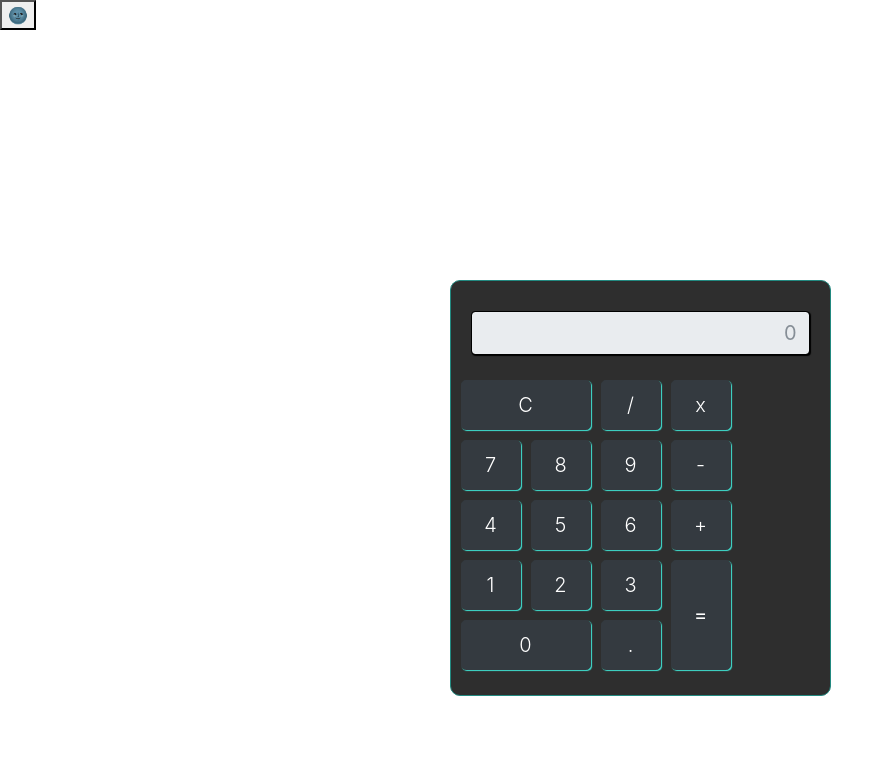
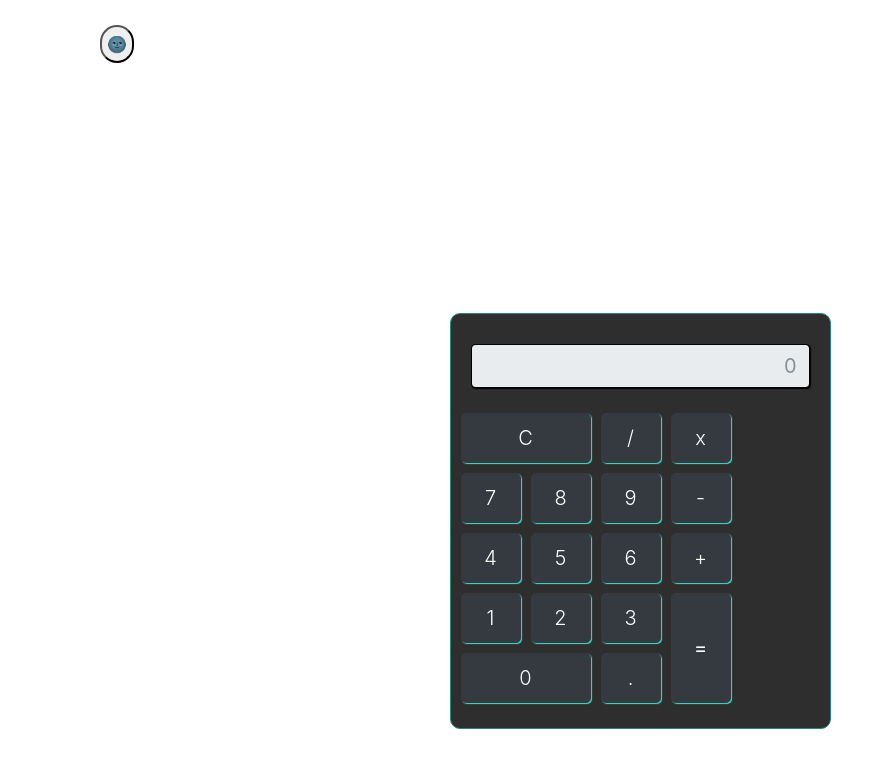
Before and after one commit to ElisIrons/calculadoraJavaScript, a plain HTML site: page index.html in a window 1280 px wide. Shown: the whole page, without its empty margins (0-894 px from the left). Drawn offline with nearby package versions, Linux system fonts and the light colour scheme.

Commit message:
Update estilo.css

```diff
--- a/estilo.css
+++ b/estilo.css
@@ -2,7 +2,7 @@
   margin-top: 250px;
   border: solid 1px rgb(34, 137, 128);
   padding: 20px;
-        background-color: #2E2E2E;
+  background-color: #2e2e2e;
   border-radius: 10px;
   box-shadow: turquoise;
 }
@@ -34,3 +34,9 @@
   border: solid 1px #000;
   box-shadow: 1px 1px 1px #000;
 }
+
+.btn-modo {
+  border-radius: 20px;
+  padding: 5px;
+  margin: 25px 0 0 100px;
+}
```
Lines whose indentation alone changed are shown as unchanged.
